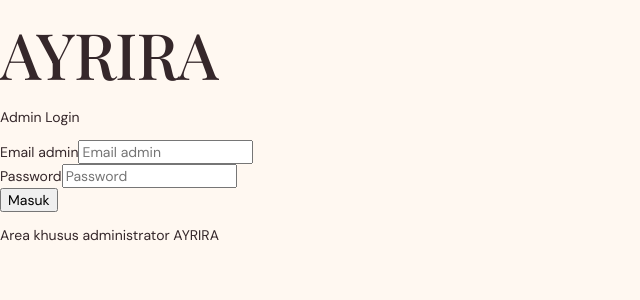
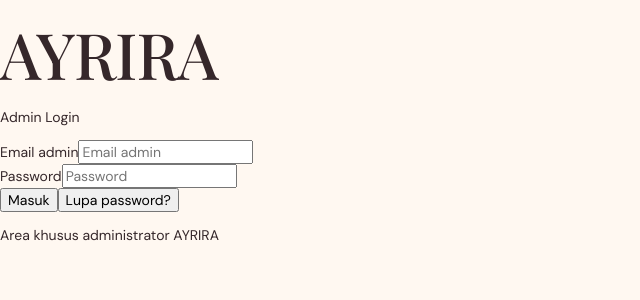
Before and after one commit to konoya14/ayrira, a Next.js app: page /admin/login in a window 1280 px wide. Shown: the top 300 px of the page, without its empty margins (0-640 px from the left). Built offline with nearby package versions, Linux system fonts and the light colour scheme; no server answers; a web font is replaced by a local one.

Commit message:
Update page.tsx

```diff
--- a/src/app/admin/login/page.tsx
+++ b/src/app/admin/login/page.tsx
@@ -1,3 +1,4 @@
+
 "use client";
 
 import { useState } from "react";
@@ -10,42 +11,70 @@
   const [email, setEmail] = useState("");
   const [password, setPassword] = useState("");
   const [errorMessage, setErrorMessage] = useState("");
+  const [notice, setNotice] = useState("");
   const [loading, setLoading] = useState(false);
+  const [resetLoading, setResetLoading] = useState(false);
 
   async function handleSubmit(
     event: React.FormEvent<HTMLFormElement>
   ) {
     event.preventDefault();
     setErrorMessage("");
+    setNotice("");
     setLoading(true);
 
     try {
-      if (!supabase) {
-        setErrorMessage(
-          "Konfigurasi Supabase belum tersedia. Silakan coba lagi nanti."
-        );
-        return;
-      }
-
       const { error } = await supabase.auth.signInWithPassword({
         email: email.trim(),
         password,
       });
 
       if (error) {
-        setErrorMessage(
-          "Login gagal. Periksa email dan password kamu."
-        );
+        setErrorMessage("Login gagal. Periksa email dan password kamu.");
         return;
       }
 
       router.replace("/admin/dashboard");
     } catch {
-      setErrorMessage(
-        "Terjadi kesalahan koneksi. Silakan coba lagi."
-      );
+      setErrorMessage("Terjadi kesalahan koneksi. Silakan coba lagi.");
     } finally {
       setLoading(false);
+    }
+  }
+
+  async function handleResetPassword() {
+    setErrorMessage("");
+    setNotice("");
+
+    if (!email.trim()) {
+      setErrorMessage("Masukkan email admin terlebih dahulu.");
+      return;
+    }
+
+    setResetLoading(true);
+
+    try {
+      const { error } = await supabase.auth.resetPasswordForEmail(
+        email.trim(),
+        {
+          redirectTo: `${window.location.origin}/admin/reset-password`,
+        }
+      );
+
+      if (error) {
+        setErrorMessage(
+          "Email reset belum bisa dikirim. Periksa konfigurasi Supabase."
+        );
+        return;
+      }
+
+      setNotice(
+        "Jika email terdaftar, instruksi reset password akan dikirim. Periksa inbox dan folder spam."
+      );
+    } catch {
+      setErrorMessage("Terjadi kesalahan koneksi. Silakan coba lagi.");
+    } finally {
+      setResetLoading(false);
     }
   }
 
@@ -61,10 +90,7 @@
         </div>
 
         <div>
-          <label
-            htmlFor="email"
-            className="mb-1 block text-sm font-medium"
-          >
+          <label htmlFor="email" className="mb-1 block text-sm font-medium">
             Email admin
           </label>
           <input
@@ -80,10 +106,7 @@
         </div>
 
         <div>
-          <label
-            htmlFor="password"
-            className="mb-1 block text-sm font-medium"
-          >
+          <label htmlFor="password" className="mb-1 block text-sm font-medium">
             Password
           </label>
           <input
@@ -104,12 +127,27 @@
           </p>
         )}
 
+        {notice && (
+          <p role="status" className="text-sm text-green-700">
+            {notice}
+          </p>
+        )}
+
         <button
           type="submit"
-          disabled={loading}
-          className="w-full rounded-lg bg-black p-3 font-semibold text-white disabled:cursor-not-allowed disabled:opacity-60"
+          disabled={loading || resetLoading}
+          className="w-full rounded-lg bg-black p-3 font-semibold text-white disabled:opacity-60"
         >
           {loading ? "Memproses..." : "Masuk"}
+        </button>
+
+        <button
+          type="button"
+          onClick={handleResetPassword}
+          disabled={loading || resetLoading}
+          className="w-full text-sm font-medium text-blue-700 underline disabled:opacity-60"
+        >
+          {resetLoading ? "Mengirim email..." : "Lupa password?"}
         </button>
 
         <p className="text-center text-xs text-gray-500">
```
